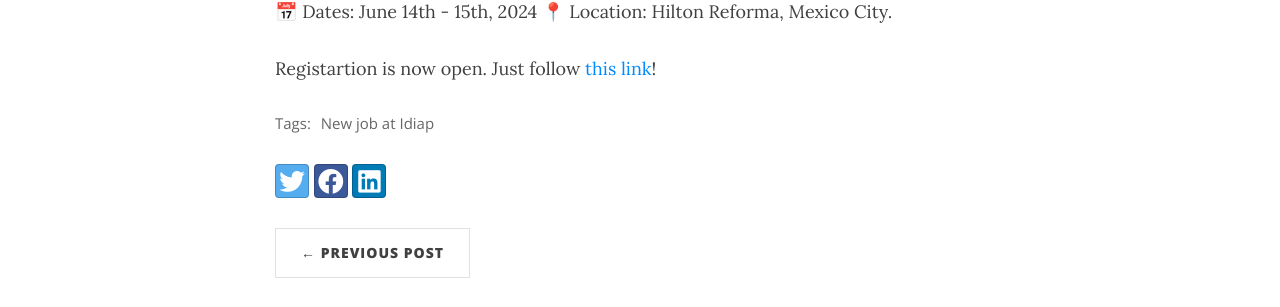
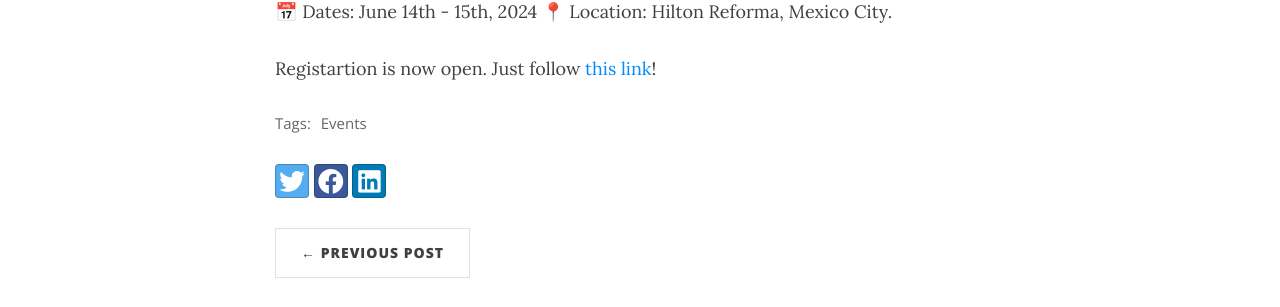
Before and after one commit to oravar333/oravar333.github.io, a Jekyll site: the page built from _posts/2023-04-01-summerNLP.md, in a window 1280 px wide and 1170 px high. Shown: the part 581-888 px from the top of the window. Built offline with Jekyll 4.4.1, drawn with Linux system fonts in a browser that asks for light colours; nearby versions of some CDN libraries.

Commit message:
Update 2023-04-01-summerNLP.md

```diff
--- a/_posts/2023-04-01-summerNLP.md
+++ b/_posts/2023-04-01-summerNLP.md
@@ -1,7 +1,7 @@
 ---
 title: NLP Summer School @ NAACL 2024!
 layout: post
-tags: [New job at Idiap]
+tags: [Events]
 subtitle : "Do not miss the opportunity to participate"
 ---
 
```
